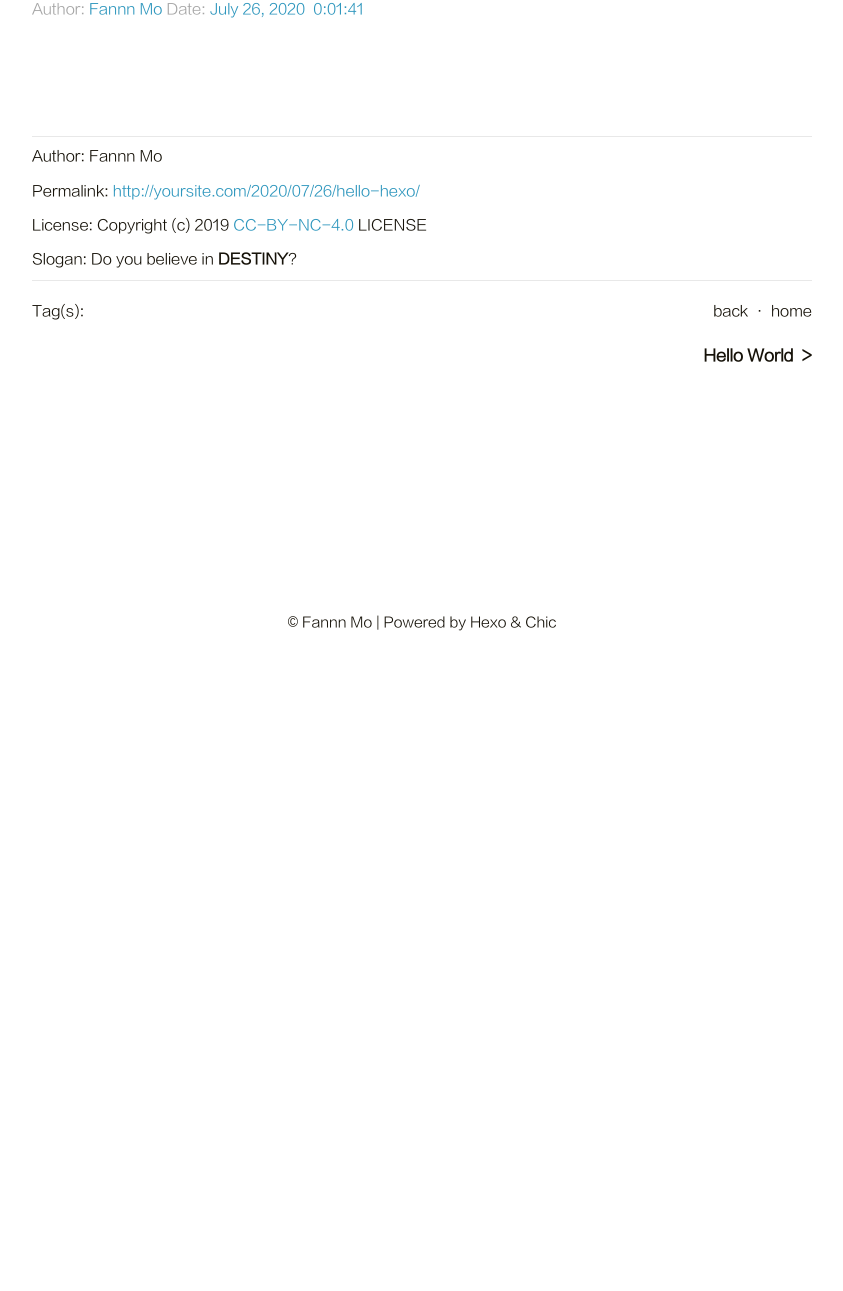
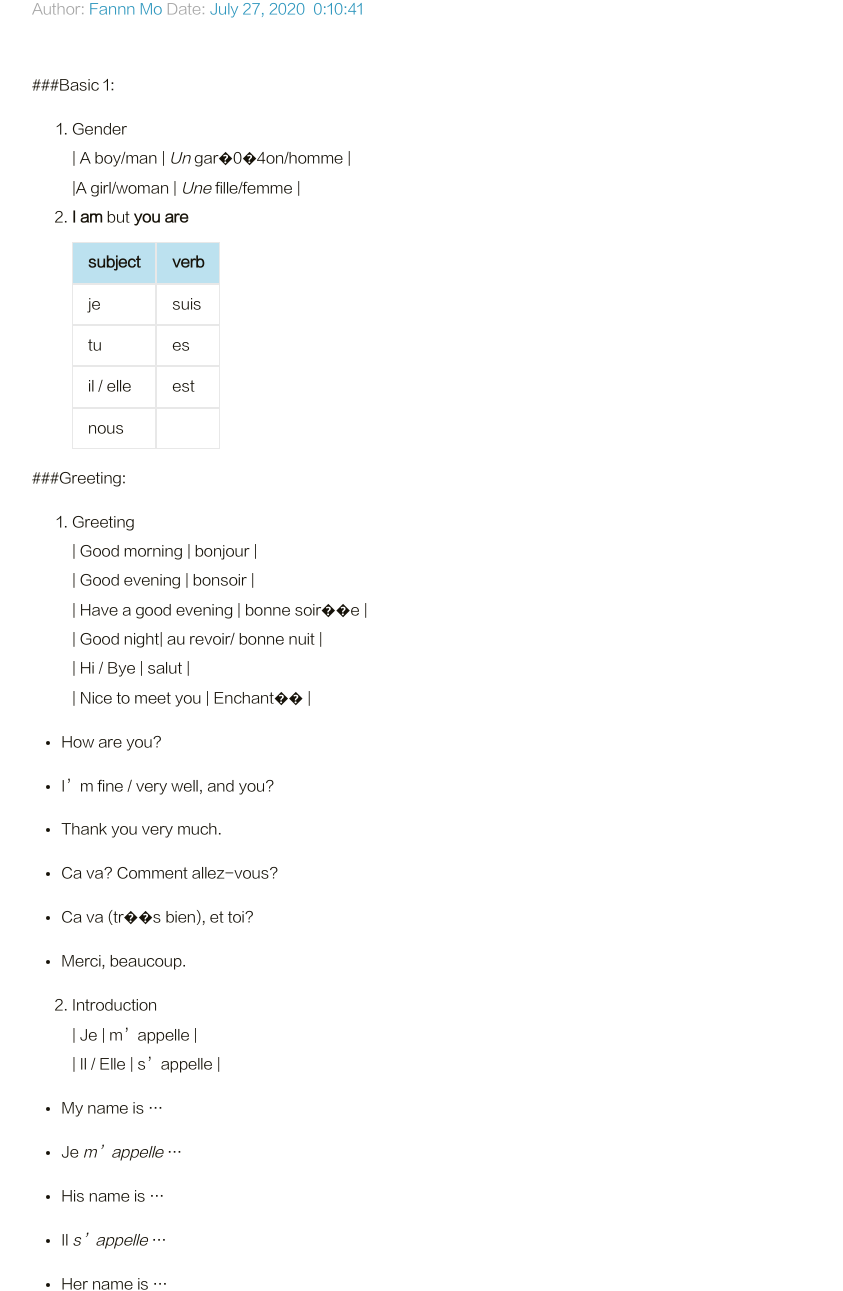
Before and after one commit to Muhongfan/Muhongfan.github.io, a plain HTML site: page 2020/07/27/hello-hexo/index.html in a window 1280 px wide. Shown: the part 145-1436 px from the top of the page, without its empty margins (218-1061 px from the left). Before the commit the page ends 800 px from the top, so only its background shows below. Drawn offline with Linux system fonts and the light colour scheme.

Commit message:
Site updated: 2020-07-27 23:10:48

```diff
--- a/2020/07/26/hello-hexo/index.html
+++ b/2020/07/27/hello-hexo/index.html
@@ -12,7 +12,7 @@
 
 
 
-<title>hello,hexo | Hexo</title>
+<title>20-07-27CC French Learning Record | Hexo</title>
 
 
 
@@ -111,7 +111,7 @@
 
     <article class="post-wrap">
         <header class="post-header">
-            <h1 class="post-title">hello,hexo</h1>
+            <h1 class="post-title">20-07-27CC French Learning Record</h1>
 
                 <div class="post-meta">
 
@@ -120,7 +120,7 @@
 
 
                         <span class="post-time">
-                        Date: <a href="#">July 26, 2020&nbsp;&nbsp;0:01:41</a>
+                        Date: <a href="#">July 27, 2020&nbsp;&nbsp;0:10:41</a>
                         </span>
 
 
@@ -129,6 +129,73 @@
         </header>
 
         <div class="post-content">
+            <p>###Basic 1:</p>
+<ol>
+<li>Gender<br>| A boy/man | <em>Un</em> gar�0�4on/homme |<br>|A girl/woman | <em>Une</em> fille/femme |</li>
+<li><strong>I am</strong> but <strong>you are</strong><table>
+<thead>
+<tr>
+<th>subject</th>
+<th>verb</th>
+</tr>
+</thead>
+<tbody><tr>
+<td>je</td>
+<td>suis</td>
+</tr>
+<tr>
+<td>tu</td>
+<td>es</td>
+</tr>
+<tr>
+<td>il / elle</td>
+<td>est</td>
+</tr>
+<tr>
+<td>nous</td>
+<td></td>
+</tr>
+</tbody></table>
+</li>
+</ol>
+<p>###Greeting:</p>
+<ol>
+<li>Greeting<br>| Good morning | bonjour |<br>| Good evening | bonsoir |<br>| Have a good evening | bonne soir��e |<br>| Good night| au revoir/ bonne nuit |<br>| Hi / Bye | salut |<br>| Nice to meet you | Enchant�� | </li>
+</ol>
+<ul>
+<li><p>How are you?</p>
+</li>
+<li><p>I’m fine / very well, and you?</p>
+</li>
+<li><p>Thank you very much.</p>
+</li>
+<li><p>Ca va? Comment allez-vous?</p>
+</li>
+<li><p>Ca va (tr��s bien), et toi?</p>
+</li>
+<li><p>Merci, beaucoup.</p>
+</li>
+</ul>
+<ol start="2">
+<li>Introduction<br>| Je | m’appelle |<br>| Il / Elle | s’appelle |</li>
+</ol>
+<ul>
+<li><p>My name is …</p>
+</li>
+<li><p>Je <em>m’appelle</em> …</p>
+</li>
+<li><p>His name is …</p>
+</li>
+<li><p>Il <em>s’appelle</em> …</p>
+</li>
+<li><p>Her name is …</p>
+</li>
+<li><p>Elle <em>s’appelle</em> …</p>
+</li>
+</ul>
+<ol start="3">
+<li>Gender<br>|  | speak  | eat |  |<br>| je | parle | -<br>| tu | parles | manges |<br>| ps: vous | mangez |<br>| il / elle  | parle | mange | </li>
+</ol>
 
         </div>
 
@@ -143,7 +210,7 @@
 
                     <p class="copyright-item">
                         <span>Permalink:</span>
-                        <span><a href="http://yoursite.com/2020/07/26/hello-hexo/">http://yoursite.com/2020/07/26/hello-hexo/</a></span>
+                        <span><a href="http://yoursite.com/2020/07/27/hello-hexo/">http://yoursite.com/2020/07/27/hello-hexo/</a></span>
                     </p>
 
 
```
Also changed, not shown: 2020/07/24/hello-world/index.html (+1 -1 lines), archives/2020/07/index.html (+2 -2 lines), archives/2020/index.html (+2 -2 lines), archives/index.html (+2 -2 lines).
